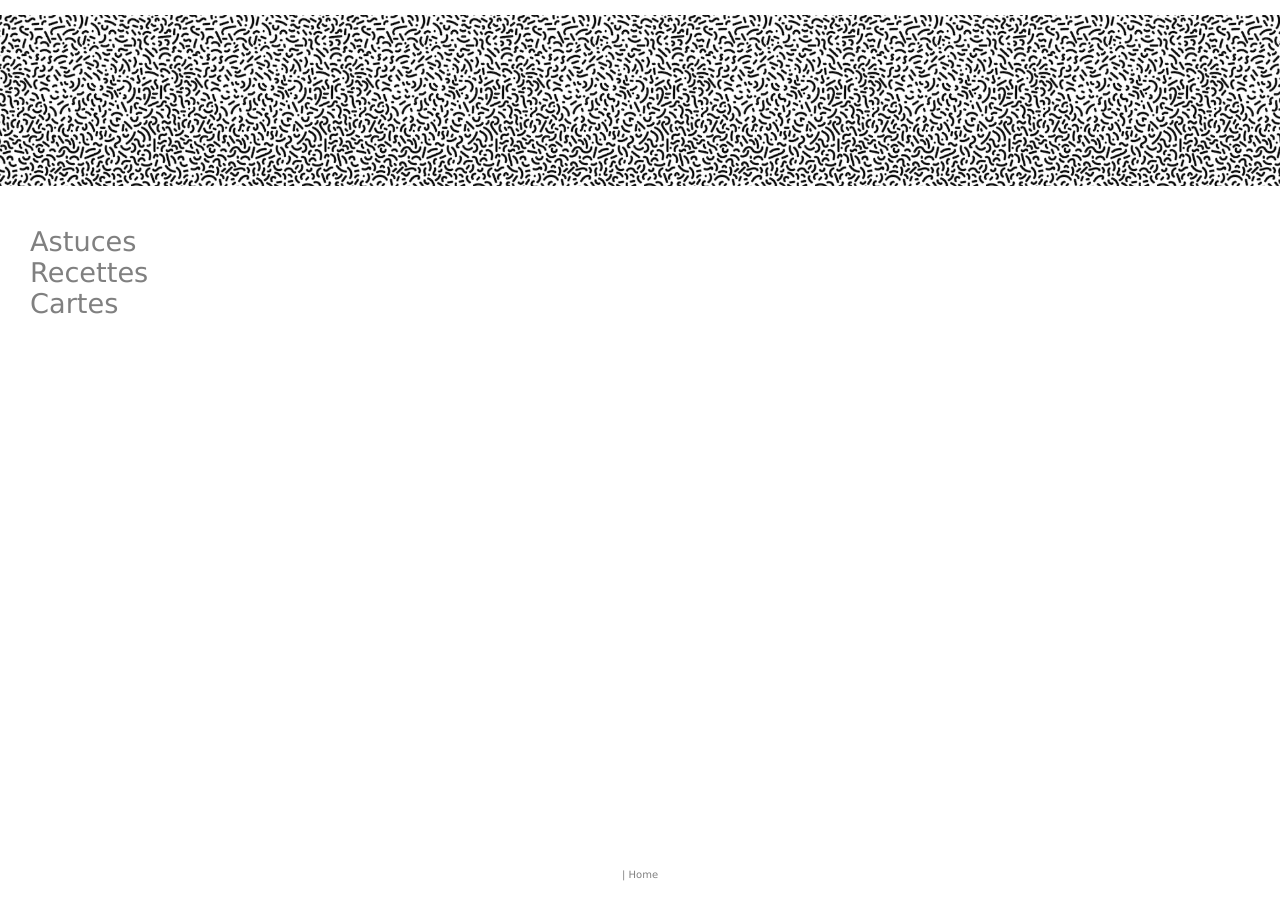
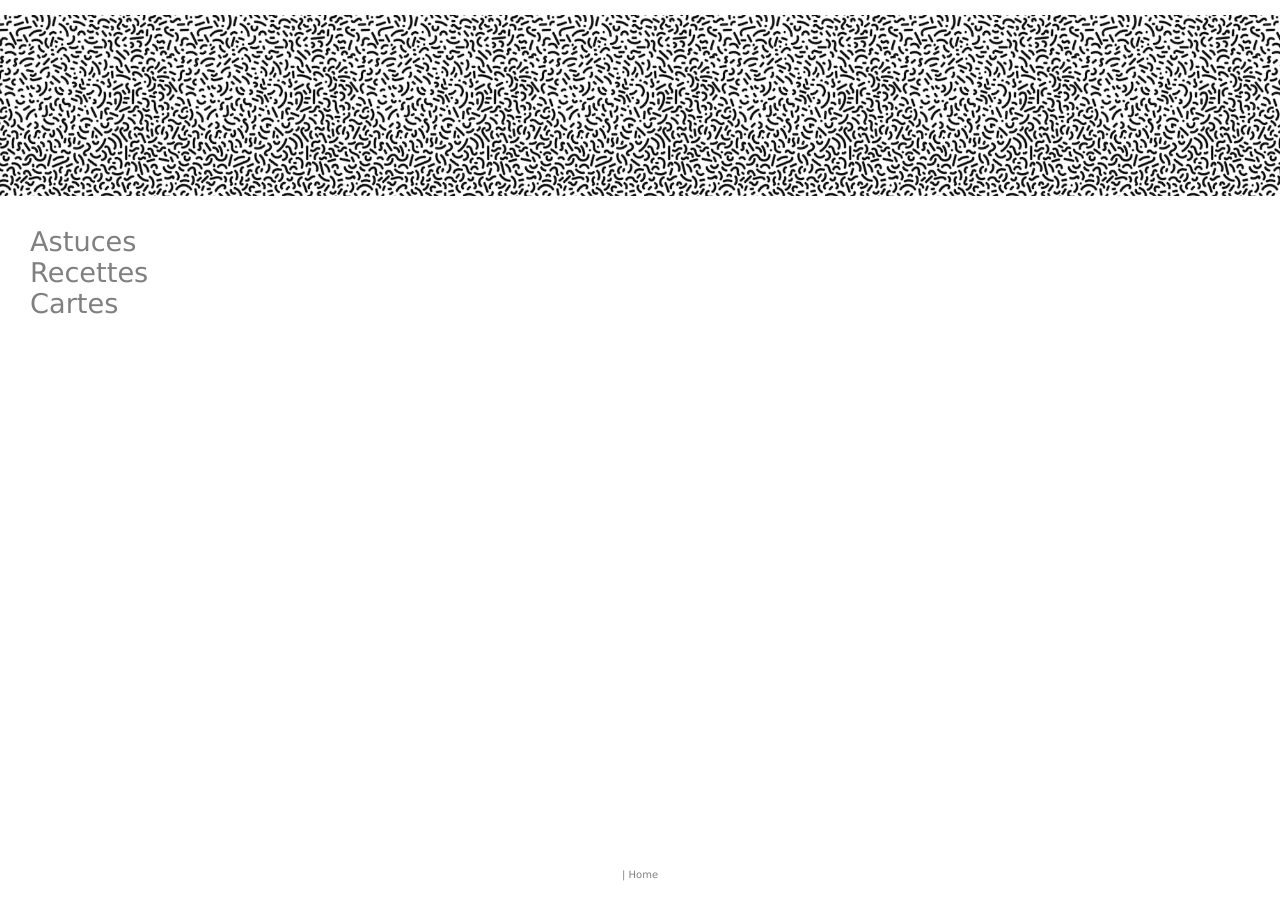
Before and after one commit to DenAff/heol, a Jekyll site: the page built from _pages/home.md, in a window 1280 px wide. Built offline with Jekyll 4.4.1, drawn with Linux system fonts in a browser that asks for light colours.

Commit message:
Update style-default.html

```diff
--- a/_includes/style-default.html
+++ b/_includes/style-default.html
@@ -17,7 +17,6 @@
           background-size: contain; /* Resize the background image to cover the entire container */
           background-color: white;
           border-top: 15px solid white;
-          border-bottom: 10px solid white;
         }
 
         .footer{
```
